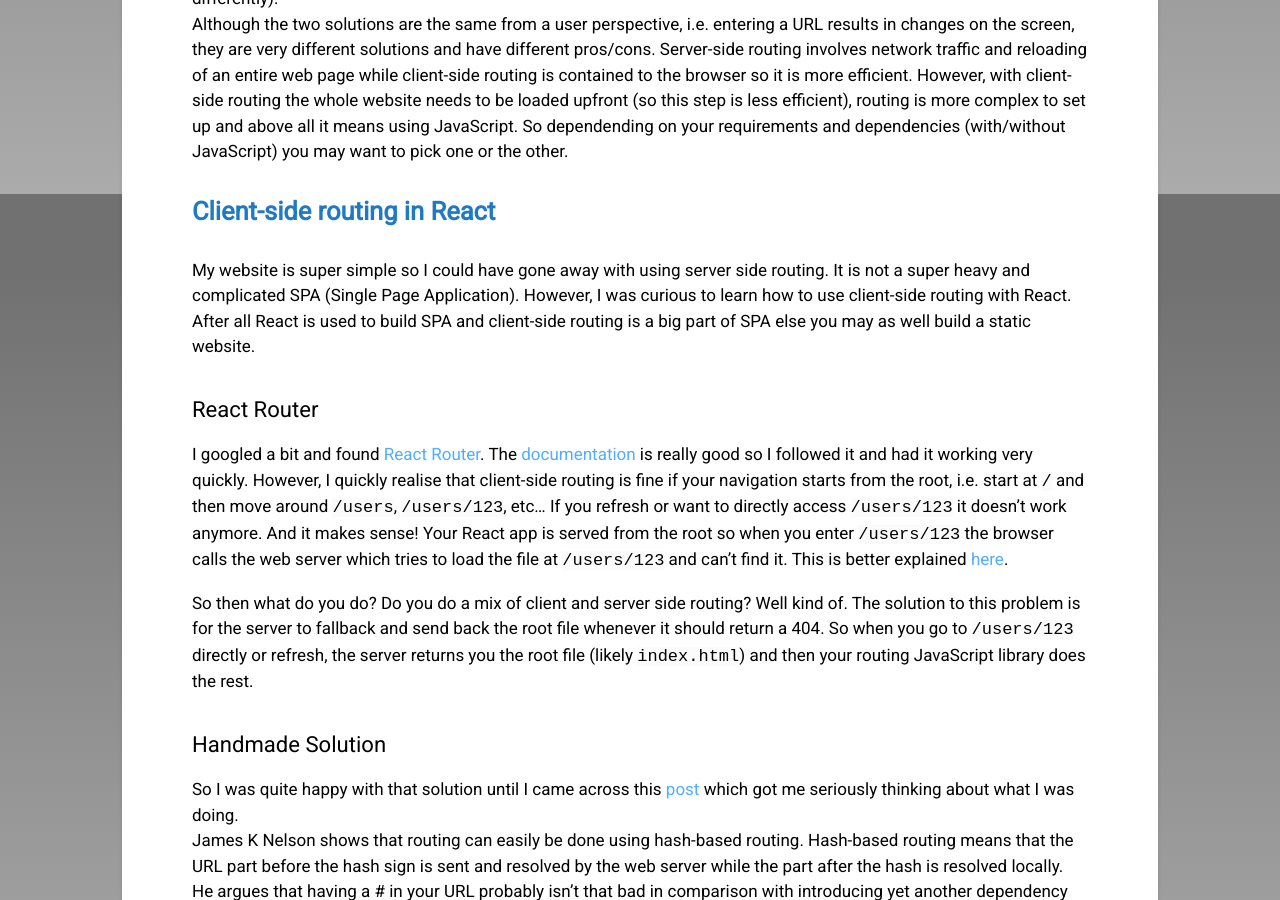
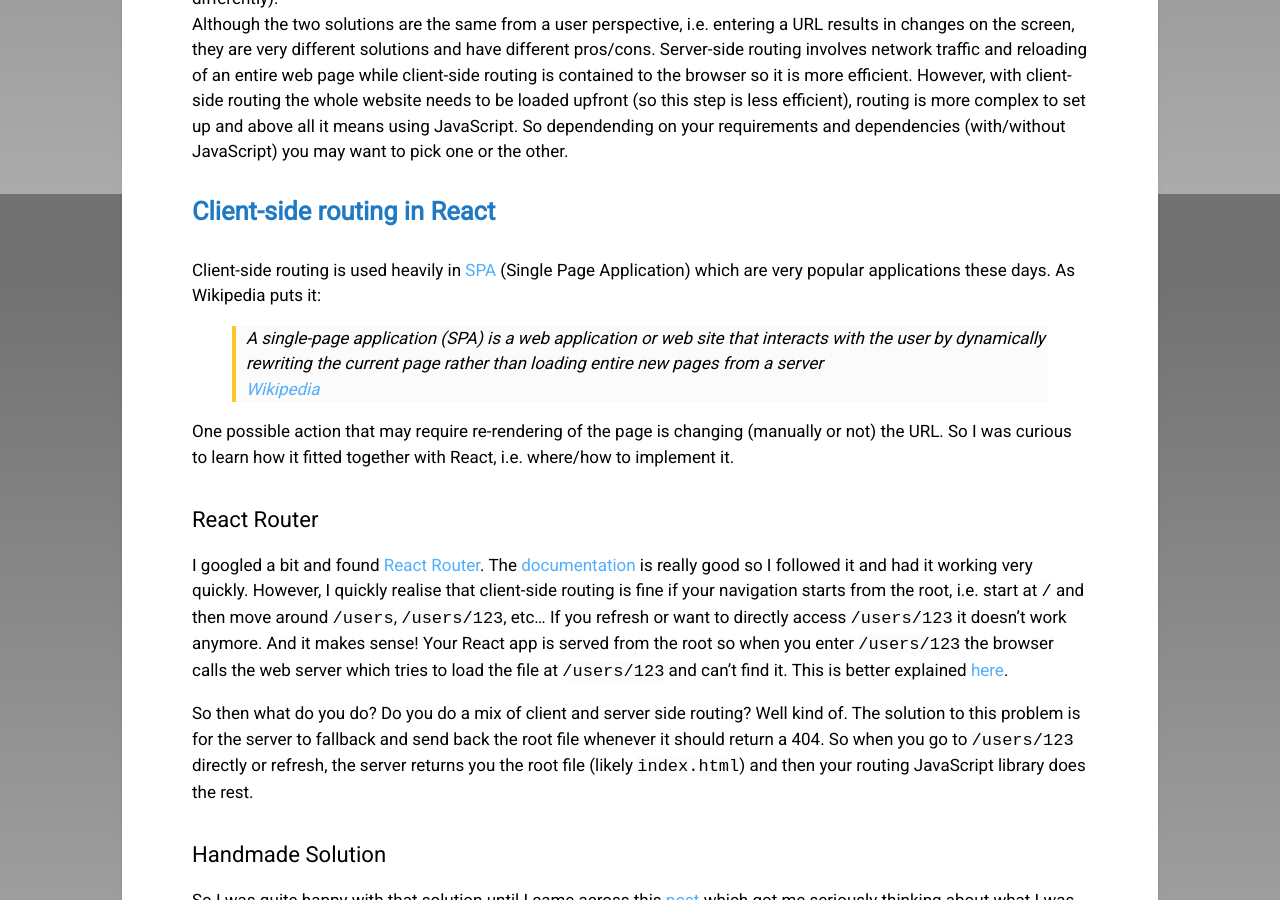
Before and after one commit to caroleolivier/caroleolivier.github.io, a Jekyll site: the page built from _posts/2017-10-13-routing-in-react-app.md, in a window 1280 px wide and 900 px high, scrolled down 706 px. Built offline with Jekyll 4.4.1, drawn with Linux system fonts in a browser that asks for light colours.

Commit message:
Rephrase cleint-side rendering part

```diff
--- a/_posts/2017-10-13-routing-in-react-app.md
+++ b/_posts/2017-10-13-routing-in-react-app.md
@@ -27,7 +27,13 @@
 
 #### Client-side routing in React
 
-My website is super simple so I could have gone away with using server side routing. It is not a super heavy and complicated SPA (Single Page Application). However, I was curious to learn how to use client-side routing with React. After all React is used to build SPA and client-side routing is a big part of SPA else you may as well build a static website.
+Client-side routing is used heavily in [SPA](https://en.wikipedia.org/wiki/Single-page_application) (Single Page Application) which are very popular applications these days. As Wikipedia puts it:
+
+> A single-page application (SPA) is a web application or web site that interacts with the user by dynamically rewriting the current page rather than loading entire new pages from a server
+> <br/>[Wikipedia](https://en.wikipedia.org/wiki/Single-page_application)
+
+One possible action that may require re-rendering of the page is changing (manually or not) the URL. So I was curious to learn how it fitted together with React, i.e. where/how to implement it.
+
 
 ##### React Router
 
```
